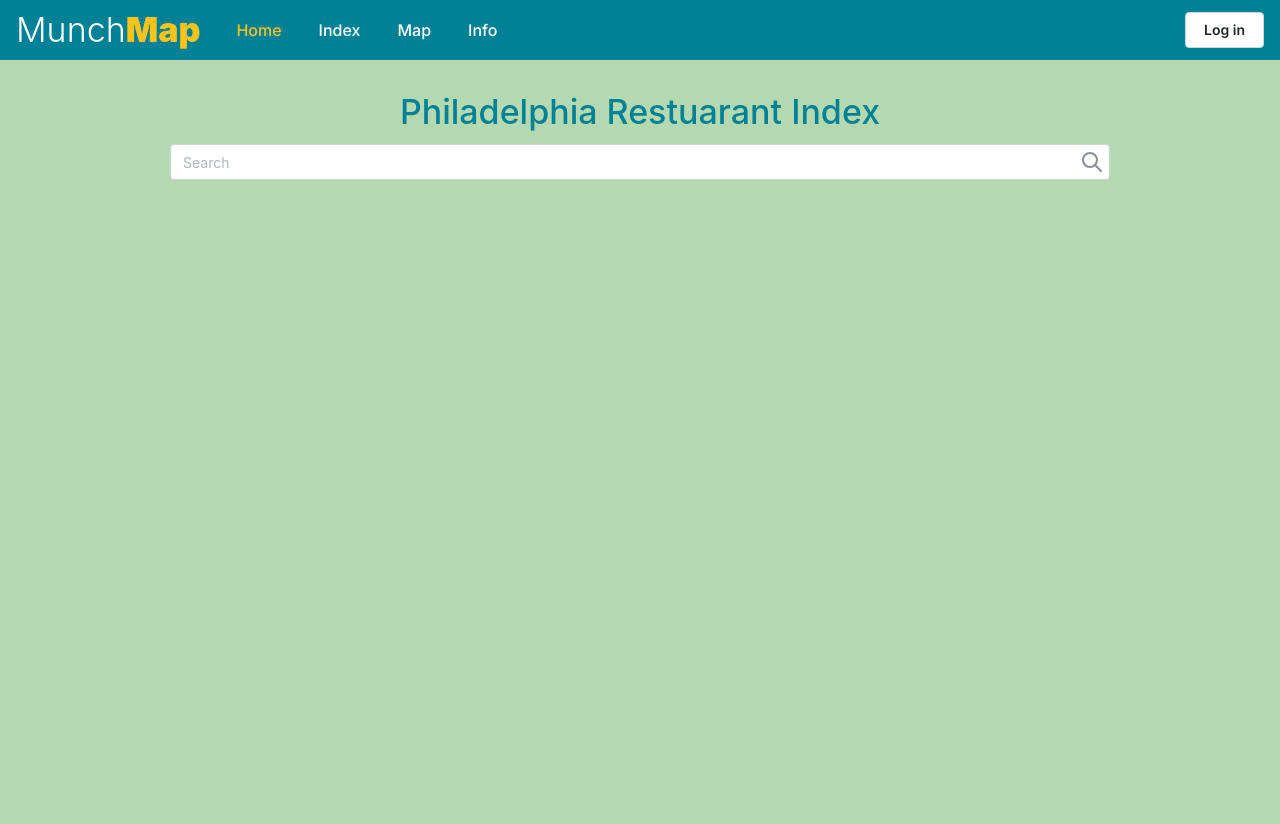
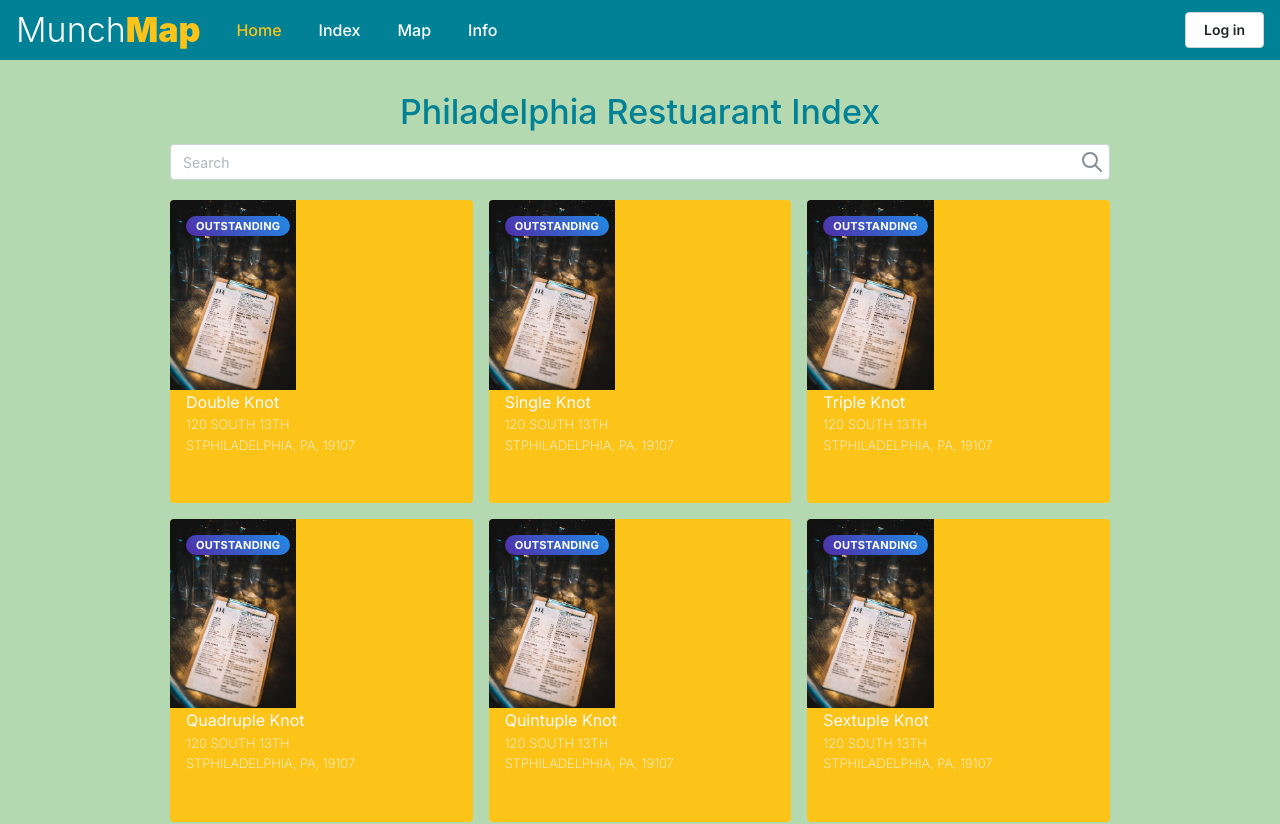
Before and after one commit to AlphaXII/MunchMap, a Next.js app in the folder munchmap-app/: page /indexlist in a window 1280 px wide. Shown: the top 824 px of the page. Before the commit the page ends 800 px from the top, so only its background shows below. Built offline with nearby package versions, Linux system fonts and the light colour scheme.

Commit message:
added Index list result

```diff
--- a/munchmap-app/app/indexlist/page.module.css
+++ b/munchmap-app/app/indexlist/page.module.css
@@ -8,3 +8,7 @@
   font-weight: 500;
   color: #008195;
 }
+
+.result {
+  margin-top: 20px;
+}
--- a/munchmap-app/app/indexlist/page.tsx
+++ b/munchmap-app/app/indexlist/page.tsx
@@ -2,7 +2,9 @@ import styles from "./page.module.css";
 
 import { BigCard } from "@/components/Cards/BigCard";
 import Search from "@/components/Search/Search";
-import { Container, Divider, Space, Title } from "@mantine/core";
+import { Container, Divider, Grid, Space, Title } from "@mantine/core";
+import { dummyDatabase } from "@/components/resource/dummyDatabase";
+import IndexResult from "@/components/IndexResult/IndexResult";
 
 export default function Page() {
   return (
@@ -12,6 +14,7 @@ export default function Page() {
           Philadelphia Restuarant Index
         </Title>
         <Search placeholder="Search"/>
+        <IndexResult style={styles.result}>{dummyDatabase}</IndexResult>
       </Container>
     </>
   );
--- /dev/null
+++ b/munchmap-app/components/IndexResult/IndexResult.tsx
@@ -0,0 +1,16 @@
+import { Grid, GridCol } from "@mantine/core"
+import { dataInterface } from "../resource/interfaces"
+import { MiniCard } from "../Cards/MiniCard"
+
+export default function IndexResult({style, children}: {style: string, children: dataInterface[]}) {
+    const items = children.map((item) => (
+        <GridCol key={item.storeName} span={4}>
+            <MiniCard restaurantData={item}/>
+        </GridCol>
+    ))
+    return (
+        <Grid className={style}>
+            {items}
+        </Grid>
+    )
+}
--- a/munchmap-app/components/Search/Search.tsx
+++ b/munchmap-app/components/Search/Search.tsx
@@ -3,8 +3,6 @@
 import { Input } from "@mantine/core";
 import { IconSearch } from "@tabler/icons-react";
 import { useState } from "react";
-
-const icon = <IconSearch />;
 
 export default function Search({ placeholder }: { placeholder: string }) {
   const [value, setValue] = useState("");
```
